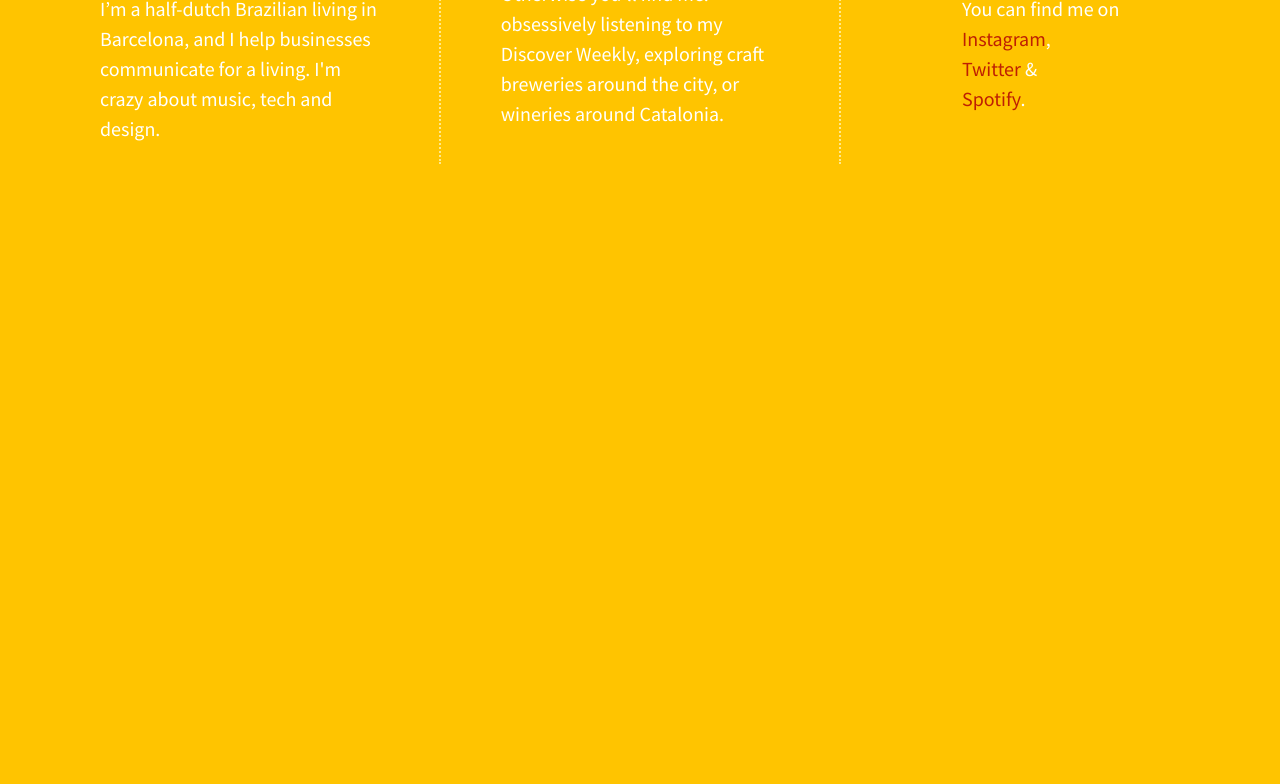
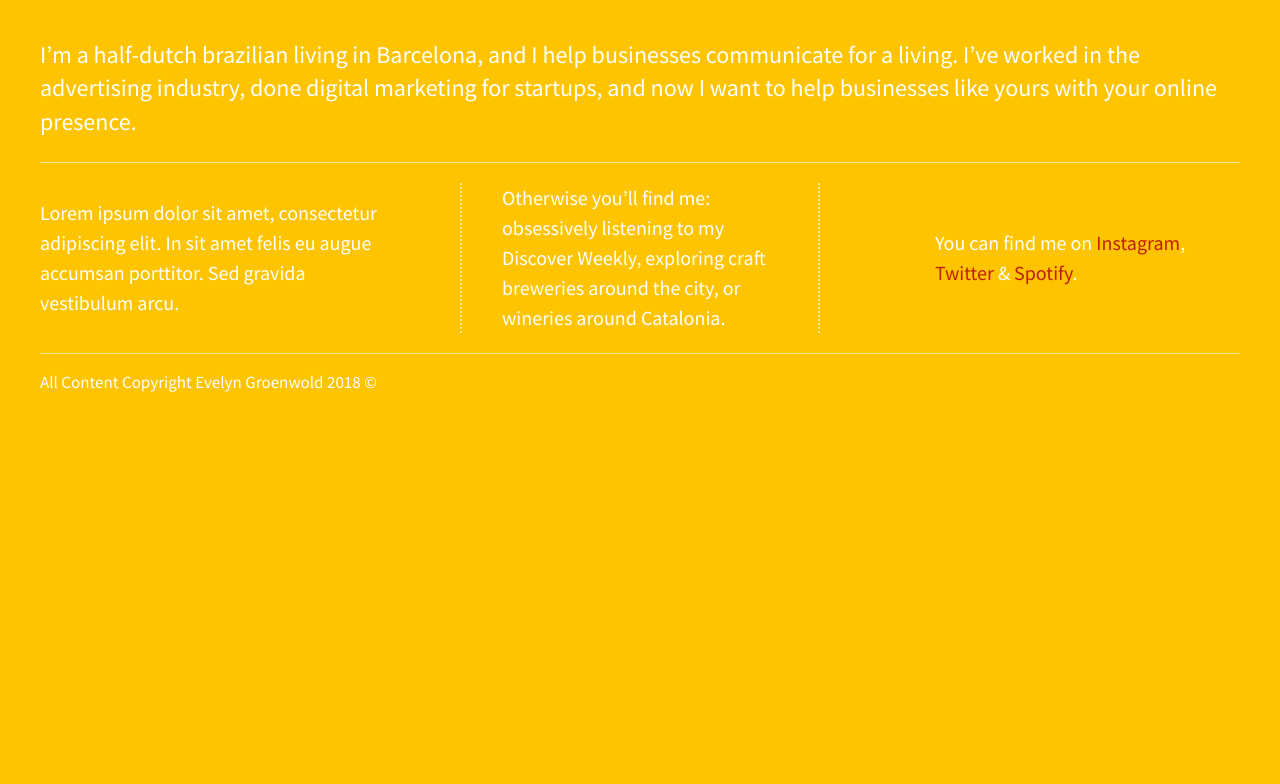
Before and after one commit to egroenwold/flexbox-starter, a plain HTML site: page 07.01-206-divs-flexbox-starter/index.html in a window 1280 px wide. Shown: the part 96-880 px from the top of the page. After the commit the page ends 800 px from the top, so only its background shows below. Drawn offline with nearby package versions, Linux system fonts and the light colour scheme.

Commit message:
personalized about me page on div exercise

```diff
--- a/07.01-206-divs-flexbox-starter/css/main.css
+++ b/07.01-206-divs-flexbox-starter/css/main.css
@@ -99,39 +99,50 @@ textarea {
 html {
   background-color: rgb(255, 196, 0);
   height: 100%;
+  width: 100%;
 }
 
 body {
   font-family: 'Source Sans Pro', sans-serif;
-  padding: 2em;
+  padding: 0em 2em;
   font-size: 1.25em;
-  height: 100%;
+  display: flex;
+  justify-content: center;
 }
 
-.wrapper {
-  /*add display:flex and set justify-content to space-between*/
+.flex-container {
     display: flex;
     justify-content: space-between;
-  font-weight: 400;
+    flex-flow: row wrap;
+    color: #fff;
+    max-width: 1200px;
 }
 
-.div-1, .div-2, .div-3 {
-  /*give the divs a width of 30%, add display:flex, set justify-content and align-items to center*/
+header, footer {
+    width: 100%;
+    display: flex;
+    justify-content: flex-start;
+}
+
+main {
+    width: 100%;
+    display: flex;
+    justify-content: center;
+    border-bottom: solid #ffed9fe0 1px;
+}
+
+.flex-items {
     display: flex;
     justify-content: center;
     align-items: center;
-  width: 30%;
     color: #fff;
     line-height: 1.5em;
     font-size: 1em;
-  height: 100px;
-  padding: 5%;
+    height: auto;
 }
 
-.div-1, .div-2 {
-    border-right-style: dotted;
-    border-right-color: #ffed9fe0;
-    border-right-width: 2px;
+#div-1, #div-2 {
+ border-bottom: dashed #ffed9fe0 2px;
 }
 
 a {
@@ -139,6 +150,17 @@ a {
     color: rgb(190, 31, 3);
 }
 
+h1 { font-size: 2em; }
+
+h3 {
+    font-size: 1.2em;
+    font-weight: 400;
+}
+
+footer {
+    border-top: solid #ffed9fe0 1px;
+    font-size: 0.85em;
+}
 
 
 /* ==========================================================================
@@ -220,6 +242,23 @@ a {
    These examples override the primary ('mobile first') styles.
    Modify as content requires.
    ========================================================================== */
+
+@media (min-width: 1200px) {
+    .flex-items {
+      flex-basis: 30%;
+    }
+
+    #div-1, #div-2 {
+        border-bottom: none;
+    }
+
+    #div-2 p {
+        border-right: dotted #ffed9fe0 2px;
+        border-left: dotted #ffed9fe0 2px;
+        padding: 0 40px;
+    }
+}
+
 
 @media print,
        (-webkit-min-device-pixel-ratio: 1.25),
--- a/07.01-206-divs-flexbox-starter/index.html
+++ b/07.01-206-divs-flexbox-starter/index.html
@@ -3,7 +3,7 @@
     <head>
         <meta charset="utf-8">
         <meta http-equiv="x-ua-compatible" content="ie=edge">
-        <title>Make me into a grid!</title>
+        <title>Hi. I'm Evelyn.</title>
         <meta name="description" content="">
         <meta name="viewport" content="width=device-width, initial-scale=1">
 
@@ -20,17 +20,25 @@
         <!--[if lt IE 8]>
             <p class="browserupgrade">You are using an <strong>outdated</strong> browser. Please <a href="http://browsehappy.com/">upgrade your browser</a> to improve your experience.</p>
         <![endif]-->
-
-        <section class="wrapper">
-            <div class="div-1">
-                <p><strong>Nice to meet you, I'm Evelyn!</strong><br>I’m a half-dutch Brazilian living in Barcelona, and I help businesses communicate for a living. I'm crazy about music, tech and design. </p>
+        <section class="flex-container">
+            <header>
+                <h1>Hi. I'm Evelyn.</h1>
+            </header>
+            <main>
+                <h3>I’m a half-dutch brazilian living in Barcelona, and I help businesses communicate for a living. I’ve worked in the advertising industry, done digital marketing for startups, and now I want to help businesses like yours with your online presence.</h3>
+            </main>
+            <div id="div-1" class="flex-items">
+                <p>Lorem ipsum dolor sit amet, consectetur adipiscing elit. In sit amet felis eu augue accumsan porttitor. Sed gravida vestibulum arcu.</p>
             </div>
-            <div class="div-2">
+            <div id="div-2" class="flex-items">
                 <p>Otherwise you’ll find me:<br>obsessively listening to my Discover Weekly, exploring craft breweries around the city, or wineries around Catalonia.</p>
             </div>
-            <div class="div-3">
-                <p>You can find me on <br><a href="http://instagram.com/lillyelen">Instagram</a>,<br><a href="http://twitter.com/lillyelen">Twitter</a> &<br><a href="https://open.spotify.com/user/evelyngcampos">Spotify</a>.</p>
+            <div id="div-3" class="flex-items">
+                <p>You can find me on <a href="http://instagram.com/lillyelen">Instagram</a>,<br><a href="http://twitter.com/lillyelen">Twitter</a> & <a href="https://open.spotify.com/user/evelyngcampos">Spotify</a>.</p>
             </div>
+            <footer>
+                <p>All Content Copyright Evelyn Groenwold 2018 ©</p>
+            </footer>
         </section>
 
         <script src="https://ajax.googleapis.com/ajax/libs/jquery/1.11.3/jquery.min.js"></script>
```
Lines whose indentation alone changed are shown as unchanged.
